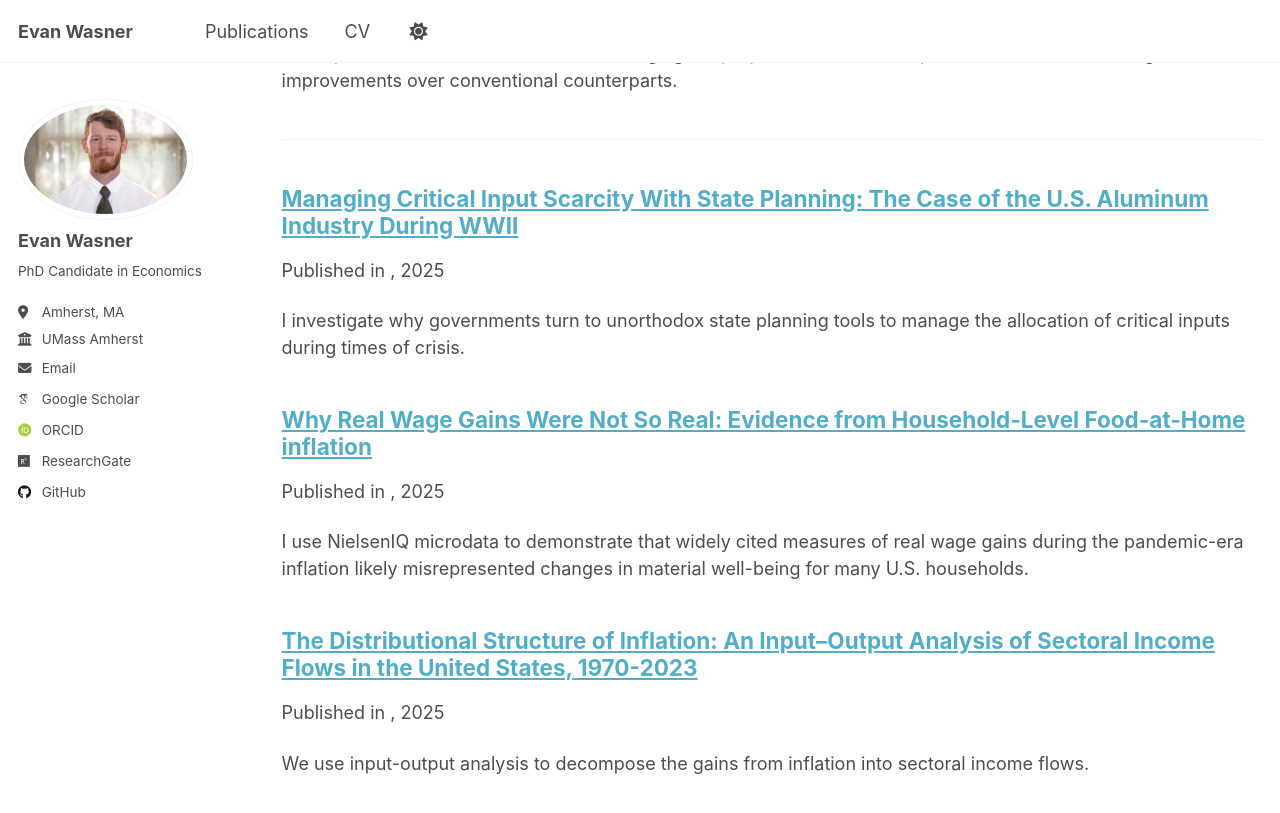
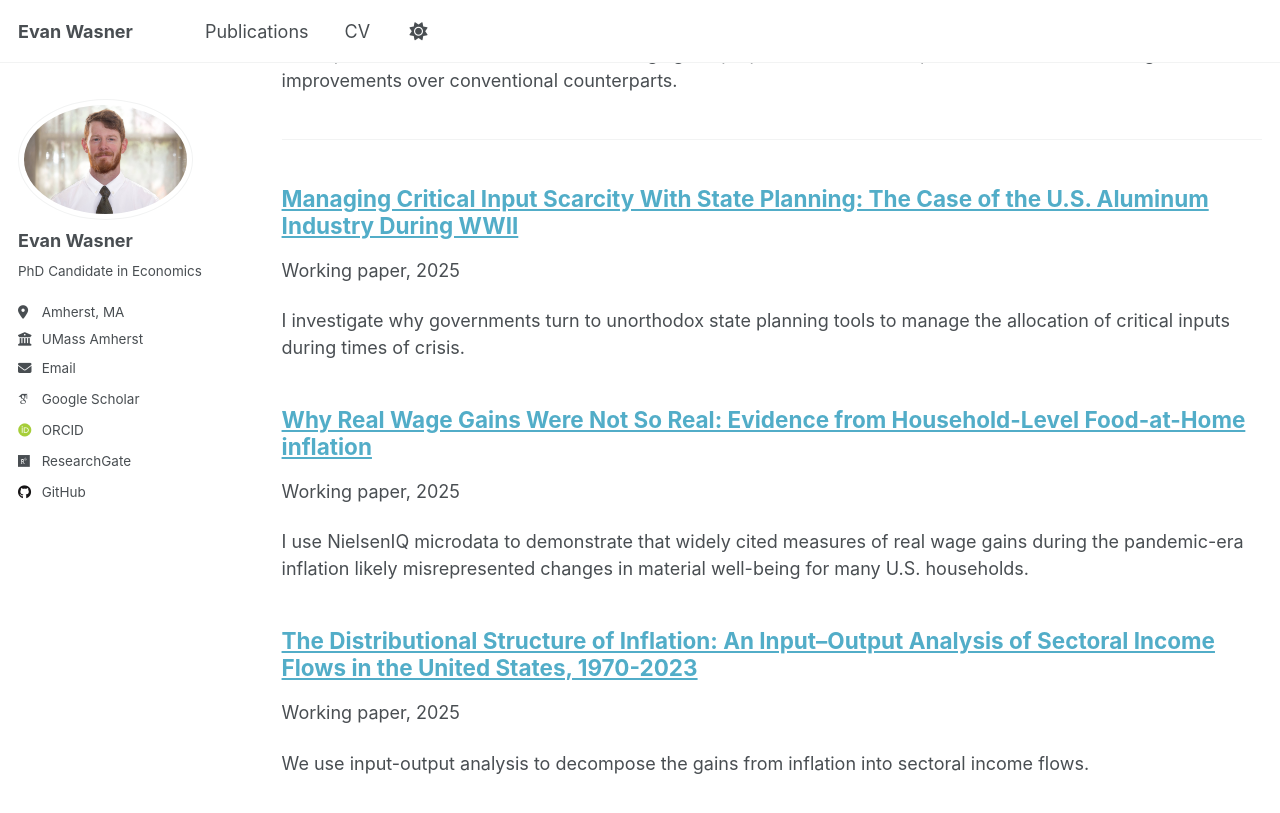
Before and after one commit to ewasner/ewasner.github.io, a Jekyll site: the page built from _pages/publications.html, in a window 1280 px wide and 900 px high, scrolled down 1278 px. Shown: the top 813 px of the window. Built offline with Jekyll 4.4.1, drawn with Linux system fonts in a browser that asks for light colours; some web fonts are replaced; a script that is not in the unit is left out.

Commit message:
Trying to remove publication date for working papers

```diff
--- a/_includes/archive-single.html
+++ b/_includes/archive-single.html
@@ -41,7 +41,18 @@
         {% if post.collection == 'teaching' %}
           <p> {{ post.type }}, <i>{{ post.venue }}</i>, {{ post.date | default: "1900-01-01" | date: "%Y" }} </p>
         {% elsif post.collection == 'publications' %}
-          <p>Published in <i>{{ post.venue }}</i>, {{ post.date | default: "1900-01-01" | date: "%Y" }} </p>
+          <!-- <p>Published in <i>{{ post.venue }}</i>, {{ post.date | default: "1900-01-01" | date: "%Y" }} </p> -->
+		  <p>
+			{% if post.venue %}
+			  {% if post.date %}
+				Published in <i>{{ post.venue }}</i>, {{ post.date | date: "%Y" }}
+			  {% else %}
+				Forthcoming in <i>{{ post.venue }}</i>
+			  {% endif %}
+			{% else %}
+			  Working paper{% if post.date %}, {{ post.date | date: "%Y" }}{% endif %}
+			{% endif %}
+		  </p>
         {% elsif post.date %}
          <p class="page__date"><strong><i class="fa fa-fw fa-calendar" aria-hidden="true"></i> {{ site.data.ui-text[site.locale].date_label | default: "Published:" }}</strong> <time datetime="{{ post.date | default: "1900-01-01" | date_to_xmlschema }}">{{ post.date | default: "1900-01-01" | date: "%B %d, %Y" }}</time></p>
         {% endif %}
```
